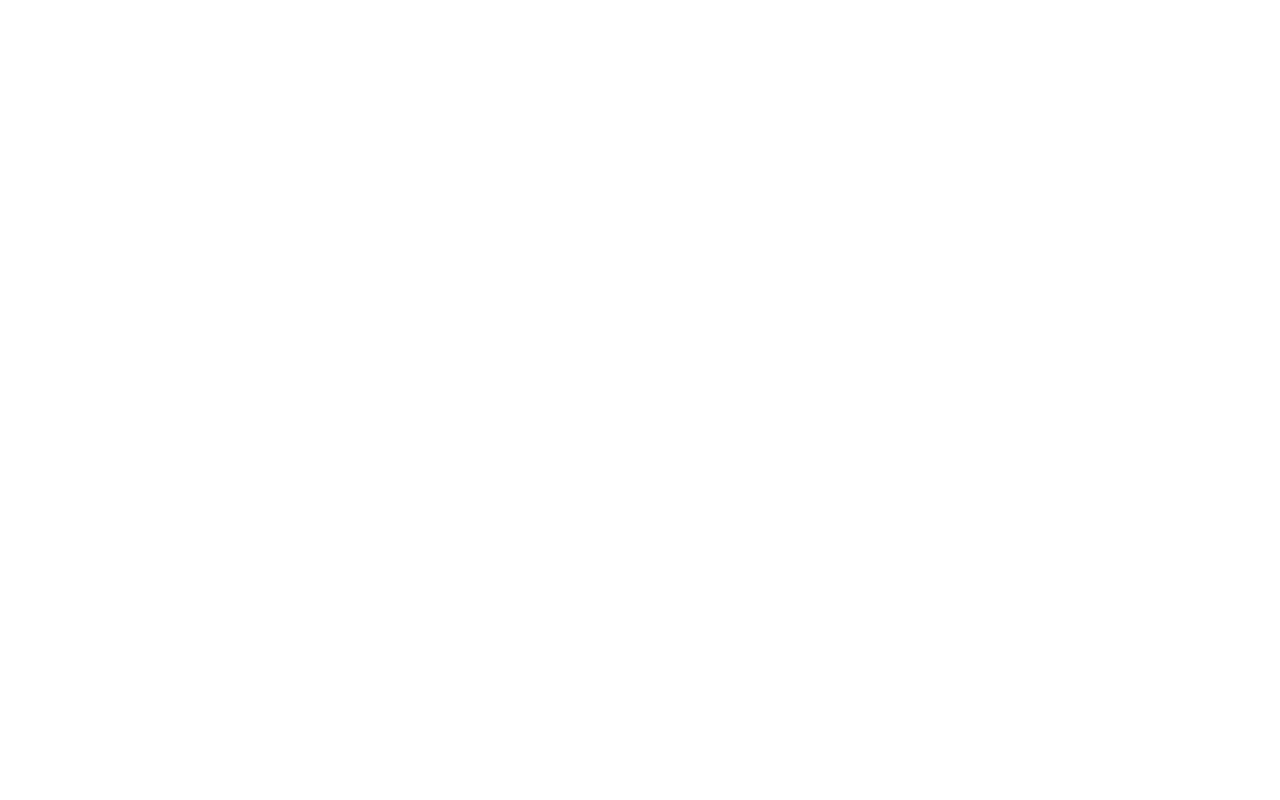
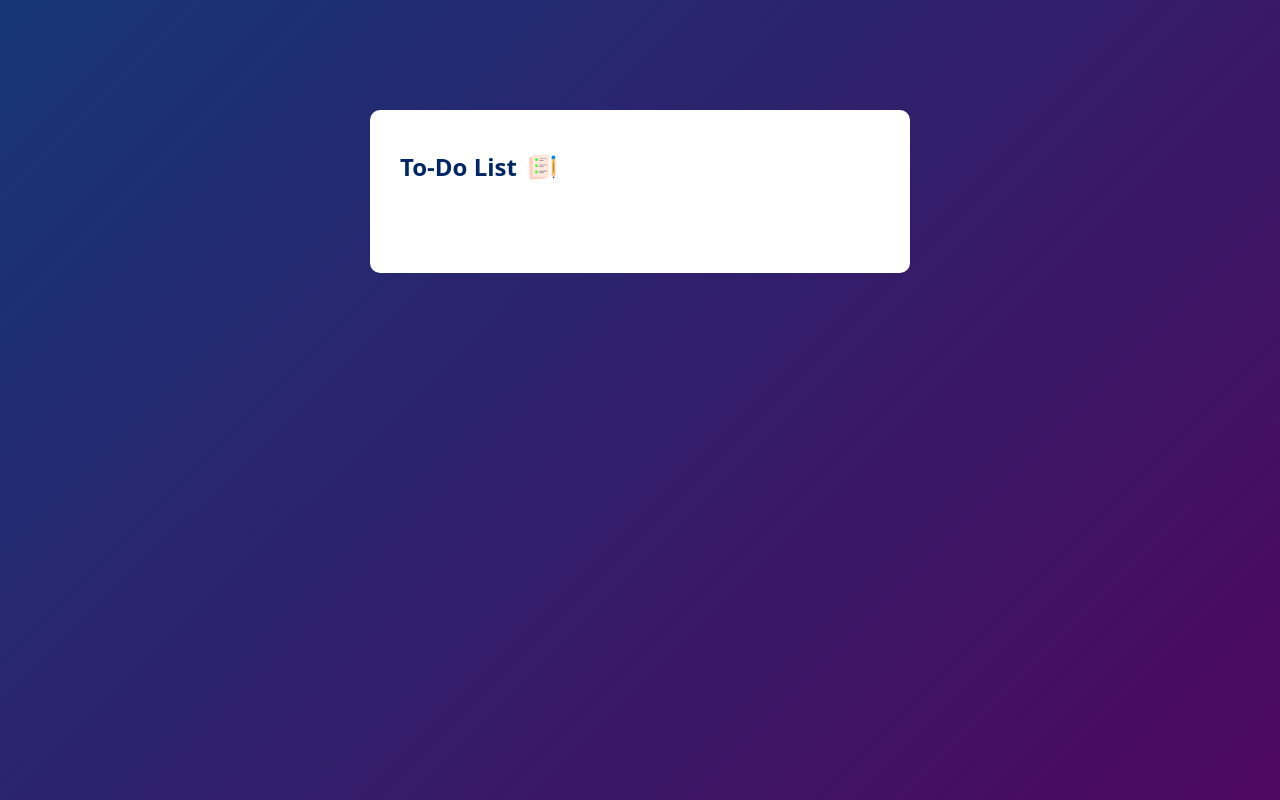
Before and after one commit to uterzic/todo_list_js, a plain HTML site: page index.html in a window 1280 px wide. Drawn offline with Linux system fonts and the light colour scheme.

Commit message:
Added header and applied style for it.

```diff
--- a/index.html
+++ b/index.html
@@ -3,10 +3,14 @@
 <head>
     <meta charset="UTF-8">
     <meta name="viewport" content="width=device-width, initial-scale=1.0">
-    <title>To-Do list app</title>
+    <title>To-Do List App</title>
     <link rel="stylesheet" href="style.css">
 </head>
 <body>
-
+    <div class="container">
+        <div class="todo-app">
+            <h2>To-Do List <img src="images/icon.png" alt="Paper and pancel image"></h2>
+        </div>
+    </div>
 </body>
 </html>
--- a/style.css
+++ b/style.css
@@ -0,0 +1,34 @@
+* {
+    margin: 0;
+    padding: 0;
+    font-family: system-ui, -apple-system, BlinkMacSystemFont, 'Segoe UI', Roboto, Oxygen, Ubuntu, Cantarell, 'Open Sans', 'Helvetica Neue', sans-serif;
+    box-sizing: border-box;
+}
+
+.container {
+    width: 100%;
+    min-height: 100vh;
+    background: linear-gradient(135deg, #153677, #4e085f);
+    padding: 10px
+}
+
+.todo-app {
+    width: 100%;
+    max-width: 540px;
+    background-color: white;
+    margin: 100px auto 20px;
+    padding: 40px 30px 70px;
+    border-radius: 10px;
+}
+
+.todo-app h2 {
+    color: #002765;
+    display: flex;
+    align-items: center;
+    margin-bottom: 20px;
+}
+
+.todo-app img {
+    width: 30px;
+    margin-left: 10px;
+}
```
